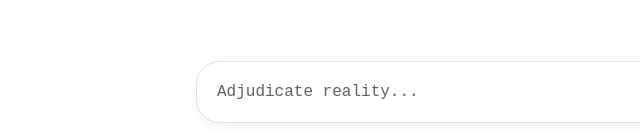
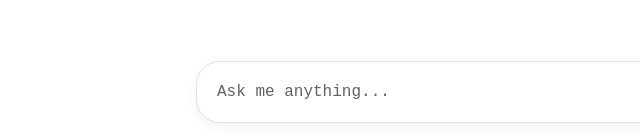
Before and after one commit to solomon-brian/truthy-falsy, a website: page index.html in a window 1280 px wide. Shown: the part 657-797 px from the top of the page, 64-704 px from the left. Drawn offline with nearby package versions, Linux system fonts and the light colour scheme.

Commit message:
Adjudicate reality... - Ask me anything...

```diff
--- a/index.html
+++ b/index.html
@@ -146,7 +146,7 @@ body { background:var(--bg); font-family:'Inter', sans-serif; color:var(--text-m
             </div>
             <div class="input-container">
                 <div class="input-wrapper">
-                    <textarea id="userInput" placeholder="Adjudicate reality..." rows="1" aria-label="Chat input"></textarea>
+                    <textarea id="userInput" placeholder="Ask me anything..." rows="1" aria-label="Chat input"></textarea>
                     <button id="sendBtn" aria-label="Execute Query" disabled><svg viewBox="0 0 24 24" fill="none" xmlns="http://www.w3.org/2000/svg"><path d="M2.01 21L23 12L2.01 3L2 10L17 12L2 14L2.01 21Z" fill="currentColor"/></svg></button>
                 </div>
             </div>
```
